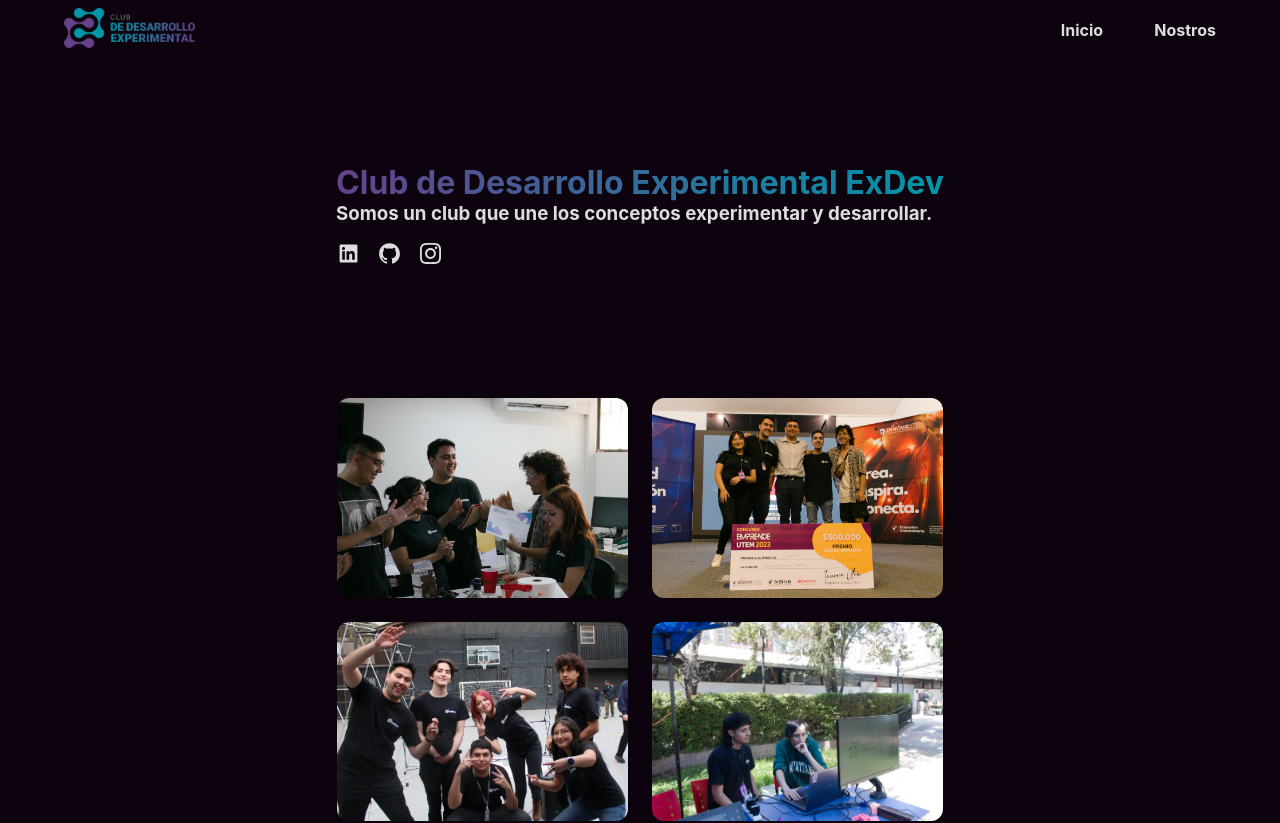
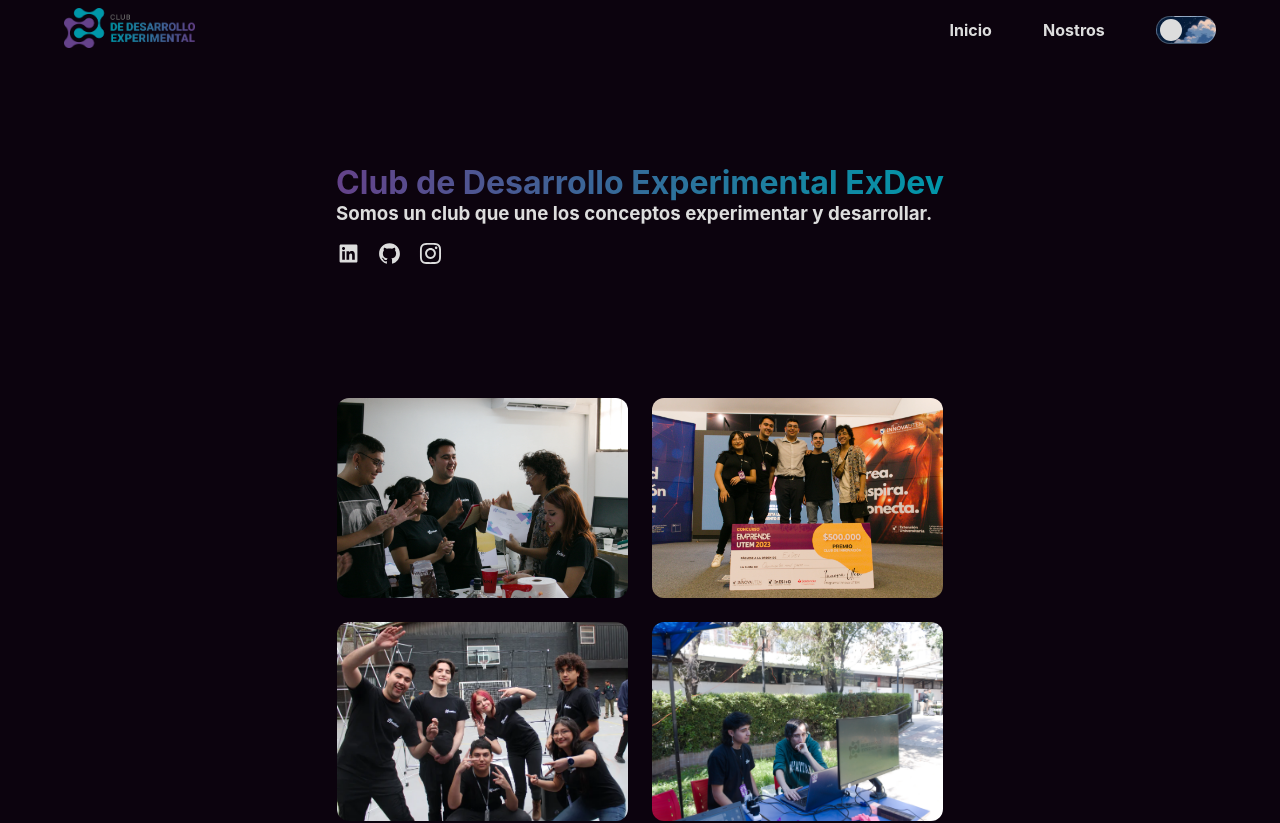
Before and after one commit to IanBattistoni/exdev-website, a React (Create React App) app: page / in a window 1280 px wide. Shown: the top 823 px of the page. Built offline with nearby package versions, Linux system fonts and the light colour scheme.

Commit message:
light mode button (#4)
* manifest, apply route

* cambios index.html

* ajustes img

* lightmode button

```diff
--- a/src/index.css
+++ b/src/index.css
@@ -1,3 +1,14 @@
+:root{
+  --bg-color: #0C030E;
+  --text-color: #DDDDDD;
+  --link-hover: #65428A;
+}
+body.light {
+  --bg-color: #F0F9FF;
+  --text-color: #111111;
+  --link-hover: #0077cc;
+}
+
 body {
   margin: 0;
   font-family: -apple-system, BlinkMacSystemFont, 'Segoe UI', 'Roboto', 'Oxygen',
@@ -5,7 +16,8 @@ body {
     sans-serif;
   -webkit-font-smoothing: antialiased;
   -moz-osx-font-smoothing: grayscale;
-  background-color: #0C030E;
+  background-color: var(--bg-color);
+
   overflow-x: hidden;
 }
 
@@ -21,25 +33,23 @@ code {
 
 }
 
+.nav a:hover {
+  color: var(--link-hover);
+}
 
-ul{
-  color: #DDDDDD;
+a{
+  color: var(--text-color);
 }
-span{
-  color: #DDDDDD;
+
+h2, p, span, ul {
+  color: var(--text-color);
 }
-p{
-  color: #DDDDDD;
 
-}
-h2{
-  color: #DDDDDD;
-}
 h3 {
   margin: 0;
-  color: #DDDDDD;
+  color: var(--text-color);
 }
 h4{
-  color: #DDDDDD;
+  color: var(--text-color);
   margin: 0;
 }
--- a/src/shared/layouts/header/header.css
+++ b/src/shared/layouts/header/header.css
@@ -24,13 +24,10 @@
 a{
     font-weight: bold;
     text-decoration: none;
-    color: #DDDDDD;
     text-wrap: nowrap;
   }
 
-    .nav a:hover{
-    color: #65428A;
-  }
+
 .logo-container{
   padding-left: 4rem;
 }
@@ -39,6 +36,59 @@ a{
   height: 40px;
   width: auto;
 }
+.theme-switch {
+  background-color: #999;
+  border: 1px solid rgba(255, 255, 255, 0.251);
+  box-sizing: border-box;
+  border-radius: 999px;
+  display: flex;
+  align-items: center;
+  position: relative;
+  width: 60px;
+  height: 28px;
+  padding: 0 6px;
+  cursor: pointer;
+  transition: background-color 0.3s ease;
+  background-image: url('/src/assets/img/moon_night.webp');
+  background-size: cover;
+
+
+}
+
+body.light .theme-switch {
+  background-image: url('/src/assets/img/sun_light.webp');
+  border: 1px solid rgba(0, 0, 0, 0.373);
+}
+.theme-switch img {
+object-fit: cover;
+height: 10px;
+}
+.theme-switch .moon-icon,
+.theme-switch .sun-icon {
+  font-size: 14px;
+  color: #fff;
+  z-index: 1;
+  pointer-events: none;
+}
+
+.theme-switch .switch-thumb {
+  position: absolute;
+  left: 3px;
+  width: 22px;
+  height: 22px;
+  background-color: #DDDDDD;
+  border-radius: 50%;
+  transition: transform 0.3s ease;
+  z-index: 0;
+}
+
+body.light .theme-switch .switch-thumb{
+  background-color: #f1e98e;
+}
+.theme-switch .switch-thumb.active {
+  transform: translateX(32px);
+}
+
 
 @media (max-width: 400px) {
 
--- a/src/shared/layouts/header/header.tsx
+++ b/src/shared/layouts/header/header.tsx
@@ -1,9 +1,23 @@
 
 import './header.css';
+import { useEffect, useState } from 'react';
+
 //assets
 import ExdevLogo from '../../../assets/img/exdevlogo.png';
 import ExdevSoloLogo from '../../../assets/img/exdev-solologo.png';
+
 function Header(){
+    const [theme, setTheme] = useState(() =>{
+        return localStorage.getItem('theme') || 'dark';
+    } );
+    useEffect(() => {
+        document.body.classList.toggle('light', theme == 'light');
+        localStorage.setItem('theme', theme);
+    }, [theme]);
+
+    const toggleTheme = () => {
+        setTheme(prev => (prev == 'dark' ? 'light': 'dark'));
+    }
     return(
         <header className="header">
             <div className="logo-container">
@@ -17,7 +31,12 @@ function Header(){
             <nav className="nav">
 
                 <a href='/' title='Ir a inicio'>Inicio</a>
-                <a href='/about' title='Ir a inicio'>Nostros</a>
+                <a href='/about' title='Sobre nosotros'>Nostros</a>
+                <button onClick={toggleTheme} className="theme-switch" aria-label="Cambiar tema">
+                    <span className="moon-icon"></span>
+                    <span className={`switch-thumb ${theme === 'light' ? 'active' : ''}`}></span>
+                    <span className="sun-icon"></span>
+                </button>
             </nav>
         </header>
     );
```
Also changed, not shown: src/assets/img/moon_night.webp (added), src/assets/img/sun_light.webp (added).
